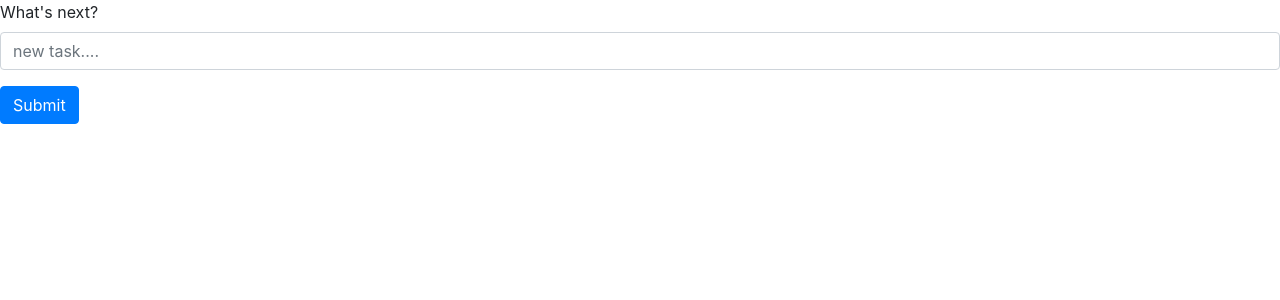
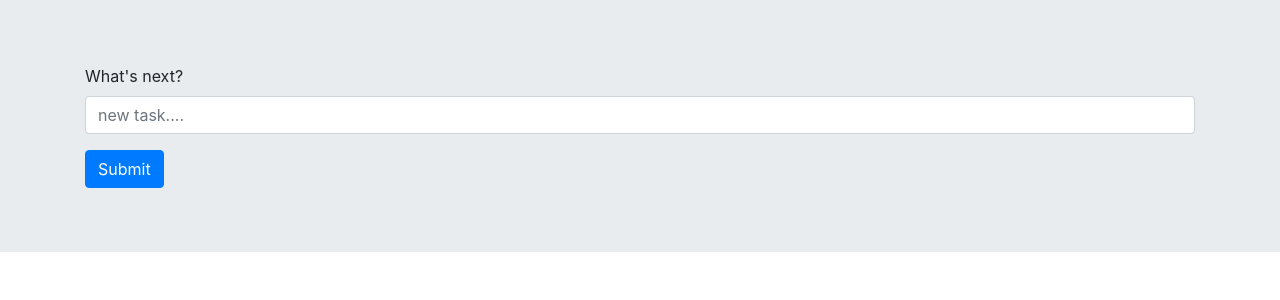
Before and after one commit to kmlee6/to-do-list, a React (Create React App) app: page / in a window 1280 px wide. Shown: the top 300 px of the page. Built offline with nearby package versions, Linux system fonts and the light colour scheme; no server answers.

Commit message:
add Jumbotron container

```diff
--- a/src/components/ToDoContainer.jsx
+++ b/src/components/ToDoContainer.jsx
@@ -3,6 +3,7 @@ import update from "immutability-helper";
 import ToDoListAPI from "../apis/ToDoListAPI";
 import TaskForm from "./TaskForm";
 import ToDoList from "./ToDoList";
+import { Jumbotron, Container } from "react-bootstrap";
 
 export default class ToDoContainer extends Component {
   constructor(props) {
@@ -45,12 +46,16 @@ export default class ToDoContainer extends Component {
   render() {
     return (
       <React.Fragment>
+        <Jumbotron fluid>
+          <Container>
             <TaskForm addTask={this.addTask} />
             <ToDoList
               toDoList={this.state.toDoList}
               markAsCompleted={this.markAsCompleted}
               removeTask={this.removeTask}
             />
+          </Container>
+        </Jumbotron>
       </React.Fragment>
     );
   }
```
Lines whose indentation alone changed are shown as unchanged.
